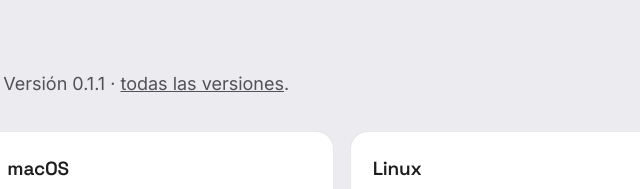
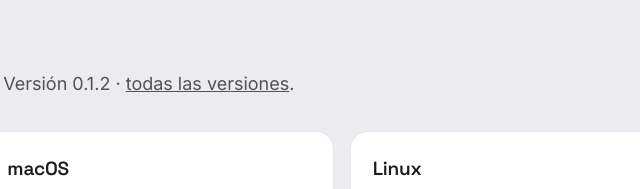
Before and after one commit to jeysson-code/tbubble-web, a plain HTML site: page index.html in a window 1280 px wide. Shown: the part 2373-2562 px from the top of the page, 481-1121 px from the left. Drawn offline with Linux system fonts and the light colour scheme.

Commit message:
Versión 0.1.2
Co-Authored-By: Claude Opus 5.5 <noreply@anthropic.com>
Claude-Session: https://claude.ai/code/session_01CPaWxRLgcdLu1Hv7dty6Wn

```diff
--- a/index.html
+++ b/index.html
@@ -76,7 +76,7 @@
   <section class="band" id="descargar">
     <div class="wrap">
       <h2>Descargar</h2>
-      <p class="sub">tBubble está en beta privada, para invitados. Versión 0.1.1 · <a href="https://github.com/jeysson-code/tbubble-web/releases">todas las versiones</a>.</p>
+      <p class="sub">tBubble está en beta privada, para invitados. Versión 0.1.2 · <a href="https://github.com/jeysson-code/tbubble-web/releases">todas las versiones</a>.</p>
       <div class="dl">
         <article><h3>Windows</h3><p>Windows 10 u 11 de 64 bits.</p>
           <a class="btn primary" href="https://github.com/jeysson-code/tbubble-web/releases/latest/download/tBubble-windows-x64-setup.exe">Descargar para Windows</a>
```
